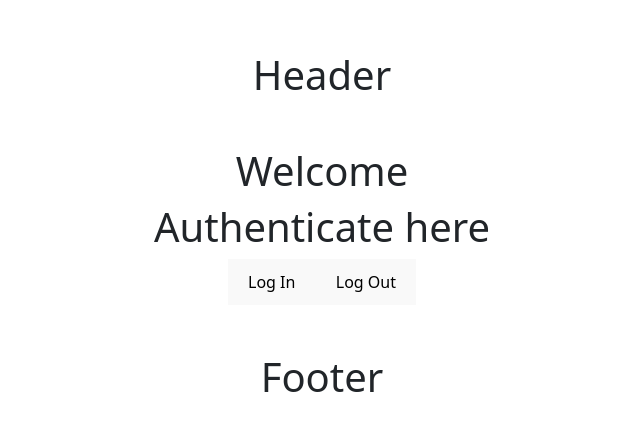
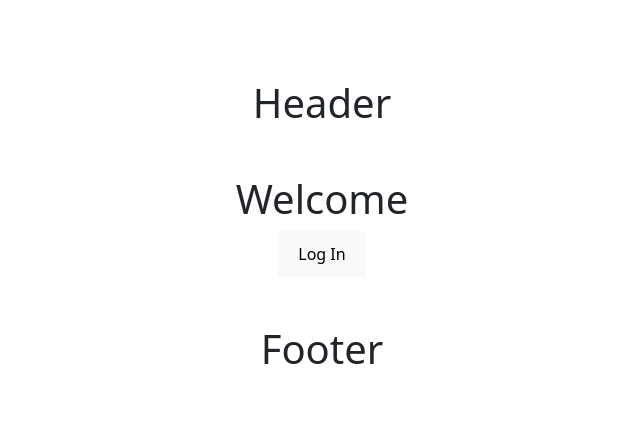
Before and after one commit to ShadowDraco/Easy-RPG, a React (Vite) app in the folder client/: page / in a window 1280 px wide. Shown: the part 174-604 px from the top of the page, without its empty margins (318-958 px from the left). Built offline with nearby package versions, Linux system fonts and the light colour scheme; no server answers.

Commit message:
deleted extra node modules

```diff
--- a/client/src/components/auth0/AuthenticateButtons.jsx
+++ /dev/null
@@ -1,23 +0,0 @@
-import React from 'react'
-import Container from 'react-bootstrap/Container'
-import LoginButton from './LoginButton'
-import LogoutButton from './LogoutButton'
-
-class AuthenticateButtons extends React.Component {
-	constructor(props) {
-		super(props)
-		console.log()
-	}
-
-	render() {
-		return (
-			<Container>
-				<h1>Authenticate here</h1>
-				<LoginButton />
-				<LogoutButton />
-			</Container>
-		)
-	}
-}
-
-export default AuthenticateButtons
--- a/client/src/components/pages/Welcome.jsx
+++ b/client/src/components/pages/Welcome.jsx
@@ -1,7 +1,7 @@
 import React from 'react'
 
 import Container from 'react-bootstrap/Container'
-import AuthenticateButtons from '../auth0/AuthenticateButtons'
+import LoginButton from '../auth0/LoginButton'
 
 import { withAuth0 } from '@auth0/auth0-react'
 
@@ -15,7 +15,7 @@ class Welcome extends React.Component {
 		return (
 			<Container className='my-3'>
 				<h1>Welcome</h1>
-				<AuthenticateButtons />
+				{!this.props.auth0.isAuthenticated && <LoginButton />}
 			</Container>
 		)
 	}
```
